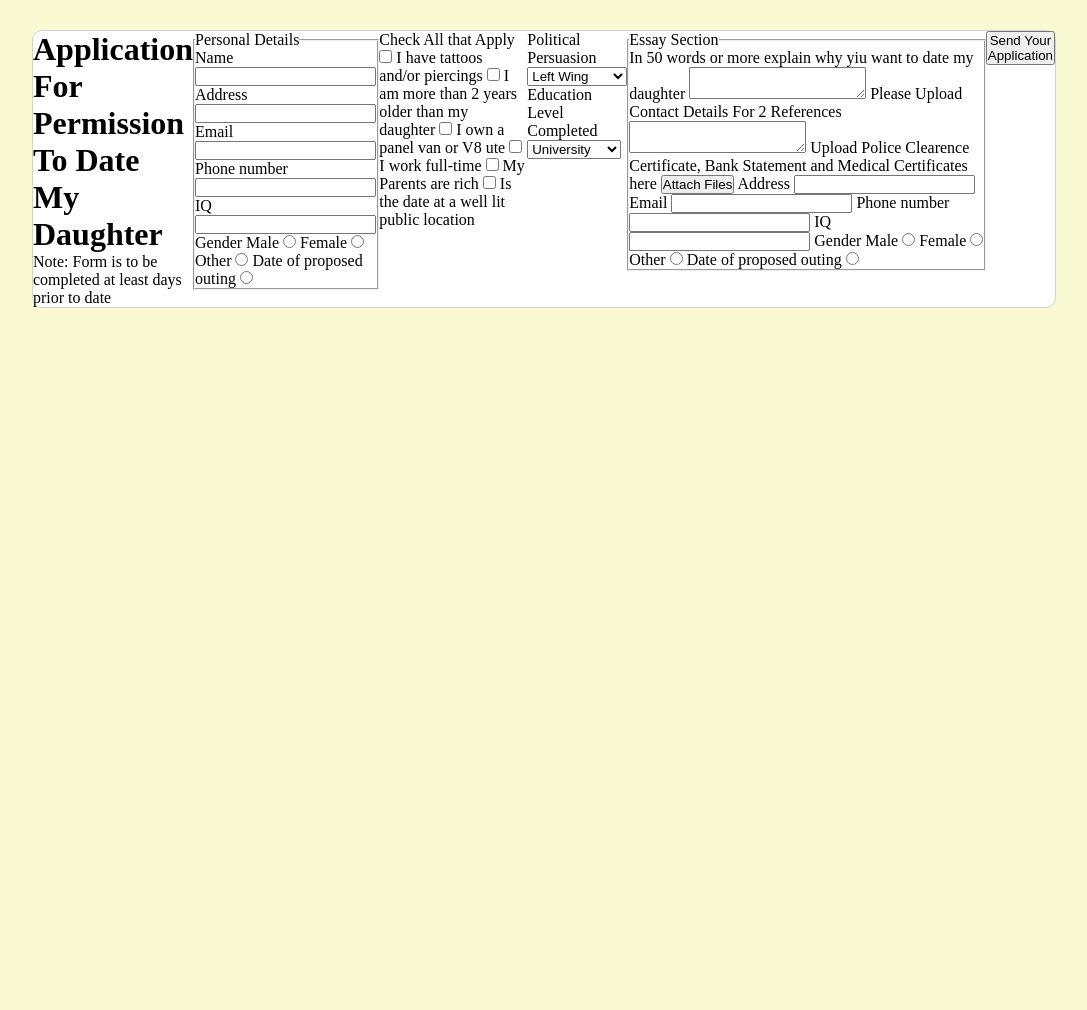
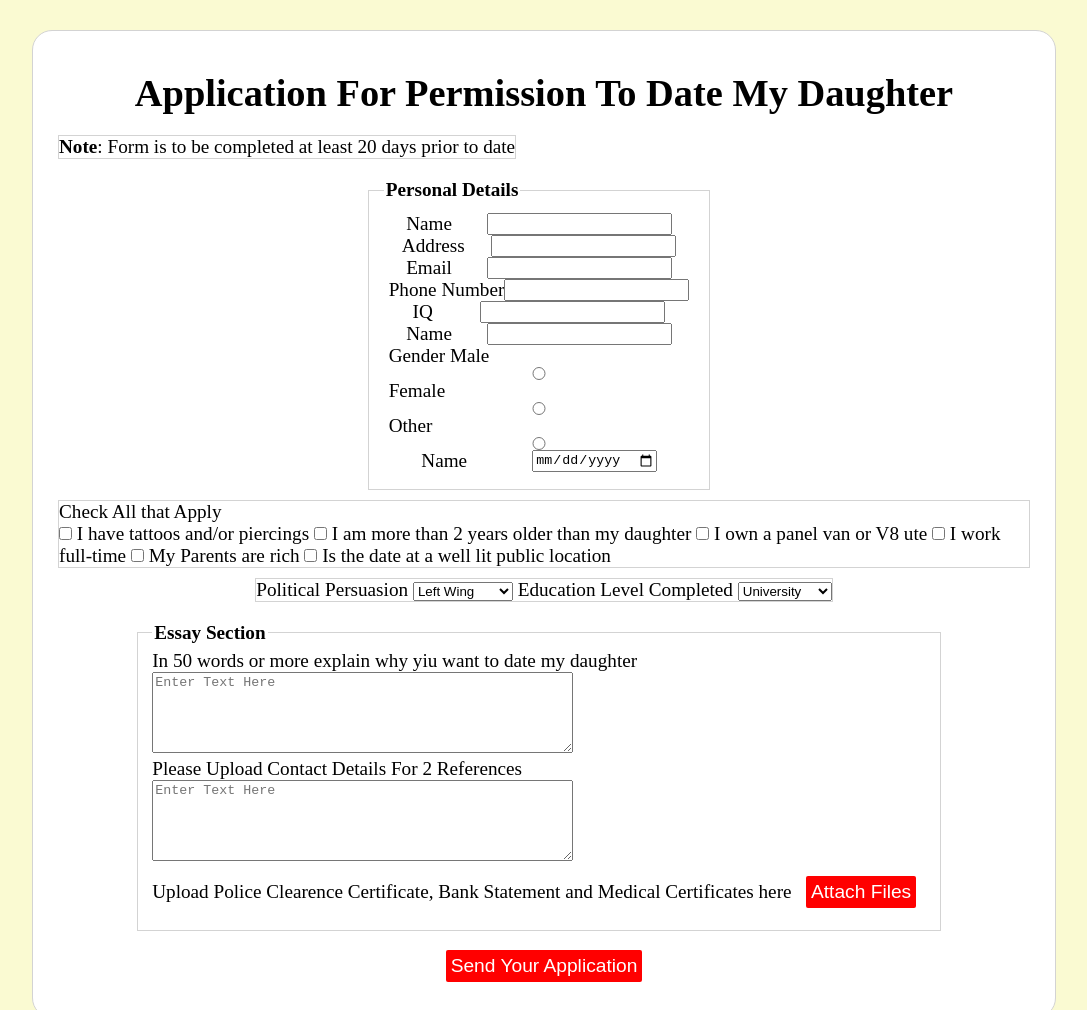
Before and after one commit to aroyatwork1/css-basic, a plain HTML site: page dating-application-form/index.html in a window 1280 px wide. Shown: the top 1010 px of the page, without its empty margins (96-1183 px from the left). Before the commit the page ends 800 px from the top, so only its background shows below. Drawn offline with Linux system fonts and the light colour scheme; a web font is replaced by a local one.

Commit message:
Adding more styles and more markup for the dating application form

```diff
--- a/dating-application-form/index.html
+++ b/dating-application-form/index.html
@@ -13,28 +13,52 @@
 
         <header class="container__header">
             <h1>Application For Permission To Date My Daughter</h1>
-            <p>
-                Note: Form is to be completed at least days prior to date
-            </p>
         </header>
 
-        <div class="">
-            <fieldset>
-                <legend>Personal Details</legend>
-                Name <input id="" name="" type="text"/>
-                Address <input id="" name="" type="text"/>
-                Email <input id="" name="" type="text"/>
-                Phone number <input id="" name="" type="text"/>
-                IQ <input id="" name="" type="text"/>
+        <div class="section container__note">
+                <b>Note</b>: Form is to be completed at least 20 days prior to date
+        </div>
+
+        <fieldset>
+            <legend>Personal Details</legend>
+            <div class="section__details">
+                <div class="section__details__control">
+                    <label for="name">Name</label>
+                    <input id="name" name="name" type="text"/>
+                </div>
+                <div class="section__details__control">
+                    <label for="address">Address</label>
+                    <input id="address" name="address" type="text"/>
+                </div>
+                <div class="section__details__control">
+                    <label for="email">Email</label>
+                    <input id="email" name="email" type="email"/>
+                </div>
+                <div class="section__details__control">
+                    <label for="phone">Phone Number</label>
+                    <input id="phone" name="phone" type="phone"/>
+                </div>
+                <div class="section__details__control">
+                    <label for="iq">IQ</label>
+                    <input id="iq" name="iq" type="number" min="60" />
+                </div>
+                <div class="section__details__control">
+                    <label for="name">Name</label>
+                    <input id="name" name="name" type="text"/>
+                </div>
+
                 Gender
                 Male <input id="" name="gender" type="radio"/>
                 Female <input id="" name="gender" type="radio"/>
                 Other <input id="" name="gender" type="radio"/>
-                Date of proposed outing <input id="" name="" type="radio"/>
-            </fieldset>
-        </div>
+                <div class="section__details__control">
+                    <label for="dod">Name</label>
+                    <input id="dod" name="dod" type="date"/>
+                </div>
+            </div>
+        </fieldset>
 
-        <div class="">
+        <div class="section">
             <p>Check All that Apply</p>
             <input id="" name="gender" type="checkbox"/> I have tattoos and/or piercings
             <input id="" name="gender" type="checkbox"/> I am more than 2 years older than my daughter
@@ -44,7 +68,7 @@
             <input id="" name="gender" type="checkbox"/> Is the date at a well lit public location
         </div>
 
-        <div class="">
+        <div class="section">
             Political Persuasion
             <select id="dropdown">
                 <option value="left">Left Wing</option>
@@ -64,24 +88,23 @@
         <div class="">
             <fieldset>
                 <legend>Essay Section</legend>
-                In 50 words or more explain why yiu want to date my daughter <textarea id="" name="" class=""></textarea>
-                Please Upload Contact Details For 2 References <textarea id="" name="" class=""></textarea>
-                Upload Police Clearence Certificate, Bank Statement and Medical Certificates here <button>Attach Files</button>
-
-                Address <input id="" name="" type="text"/>
-                Email <input id="" name="" type="text"/>
-                Phone number <input id="" name="" type="text"/>
-                IQ <input id="" name="" type="text"/>
-                Gender
-                Male <input id="" name="gender" type="radio"/>
-                Female <input id="" name="gender" type="radio"/>
-                Other <input id="" name="gender" type="radio"/>
-                Date of proposed outing <input id="" name="" type="radio"/>
+                <div>
+                    <p>In 50 words or more explain why yiu want to date my daughter</p>
+                    <textarea id="" name="" class="" placeholder="Enter Text Here" rows="5" cols="50"></textarea>
+                </div>
+                <div>
+                    <p>Please Upload Contact Details For 2 References</p>
+                    <textarea id="" name="" class="" placeholder="Enter Text Here" rows="5" cols="50"></textarea>
+                </div>
+                <div>
+                    <p style="display: inline;">Upload Police Clearence Certificate, Bank Statement and Medical Certificates here</p>
+                    <button id="upload" name="upload" class="button">Attach Files</button>
+                </div>
             </fieldset>
         </div>
 
         <footer>
-            <button id="" name="">Send Your Application</button>
+            <button id="submit" name="submit" class="button">Send Your Application</button>
         </footer>
     </main>
 </body>
--- a/dating-application-form/main.css
+++ b/dating-application-form/main.css
@@ -1,6 +1,6 @@
 * {
     margin: 0;
-    padding: 0;
+    /*padding: 0;*/
     box-sizing: border-box;
 }
 
@@ -8,16 +8,69 @@ body {
     background-color: #fafad2;
 }
 
+legend {
+    font-weight: 700;
+}
+
+fieldset {
+    border: 1px solid lightgray;
+    margin: 10px 10px 10px 0px;
+}
+
 .container {
     margin: 30px auto 30px auto;
-    border-radius: 10px;
+    border-radius: 20px;
     border: 1px solid lightgray;
     width: 80%;
+    padding: 25px;
     background-color: white;
+
     display: flex;
+    flex-direction: column;
+    justify-content: center;
+    align-items: center;
+
+    font-family: 'Anaheim';
+    font-size: 1.2em;
 }
 
 .container__header {
-    font-family: 'Anaheim';
+    display: flex;
+    flex-direction: column;
     align-content: center;
+    justify-content: center;
+    align-items: center;
+
+    margin: 15px auto 20px auto;
 }
+
+.container__note {
+    align-self: flex-start;
+}
+
+.section {
+    margin-bottom: 10px;
+    border: 1px solid lightgray;
+}
+
+.section__details {
+    display: flex;
+    flex-direction: column;
+    margin: 5px;
+}
+
+.section__details__control {
+    display: flex;
+    justify-content: space-around;
+}
+
+.button {
+    margin: .5em;
+    font-size: 1em;
+    text-transform: capitalize;
+    background-color: red;
+    color: white;
+    border: none;
+    padding: 5px;
+    border-radius: 2px;
+}
```
Also changed, not shown: 1 other file.
